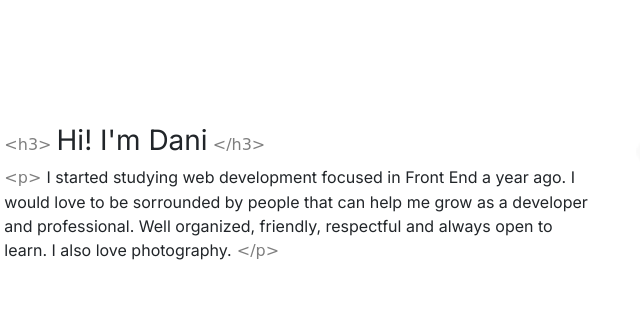
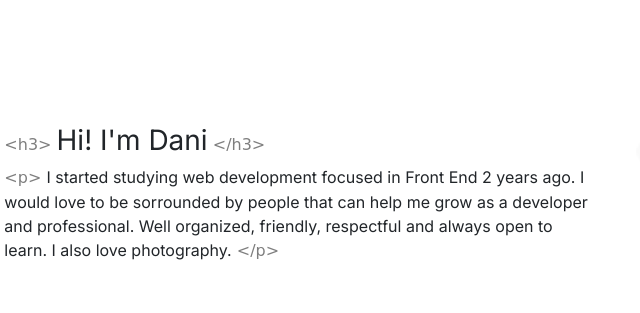
Before and after one commit to danimastandrea/Portfolio, a website: page index.html in a window 1280 px wide. Shown: the part 1375-1688 px from the top of the page, 139-779 px from the left. Drawn offline with nearby package versions, Linux system fonts and the light colour scheme; a web font is replaced by a local one.

Commit message:
updated dates

```diff
--- a/index.html
+++ b/index.html
@@ -162,7 +162,7 @@
 </div>
     <div class="content__info" id="about">
         <h3 class="title__info">Hi! I'm Dani</h3>
-        <p class="subtitle__info">I started studying web development focused in Front End a year ago. I would love to be sorrounded by people that can help me grow as a developer and professional. Well organized, friendly, respectful and always open to learn.
+        <p class="subtitle__info">I started studying web development focused in Front End 2 years ago. I would love to be sorrounded by people that can help me grow as a developer and professional. Well organized, friendly, respectful and always open to learn.
           I also love photography.</p>
 
 
```
